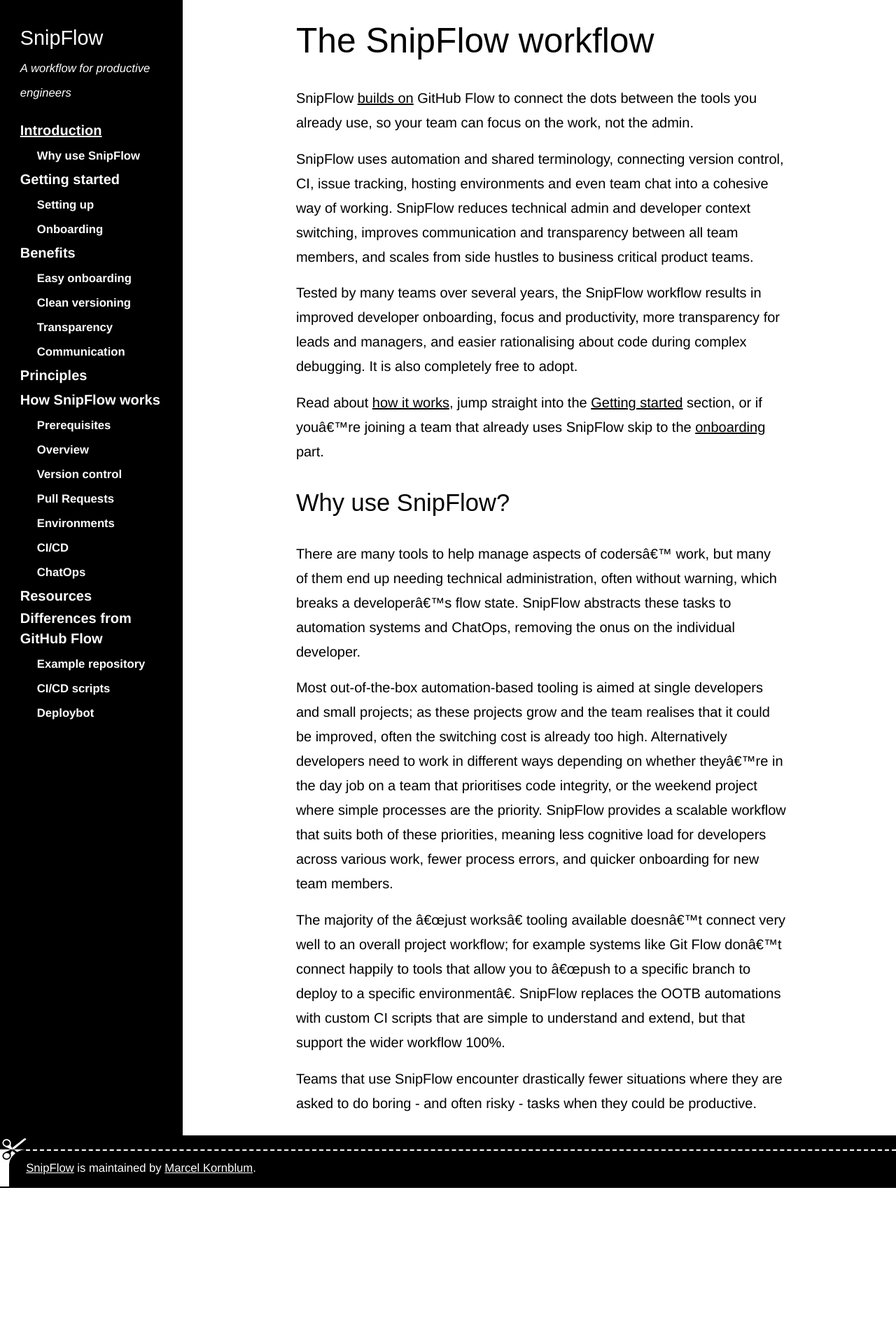
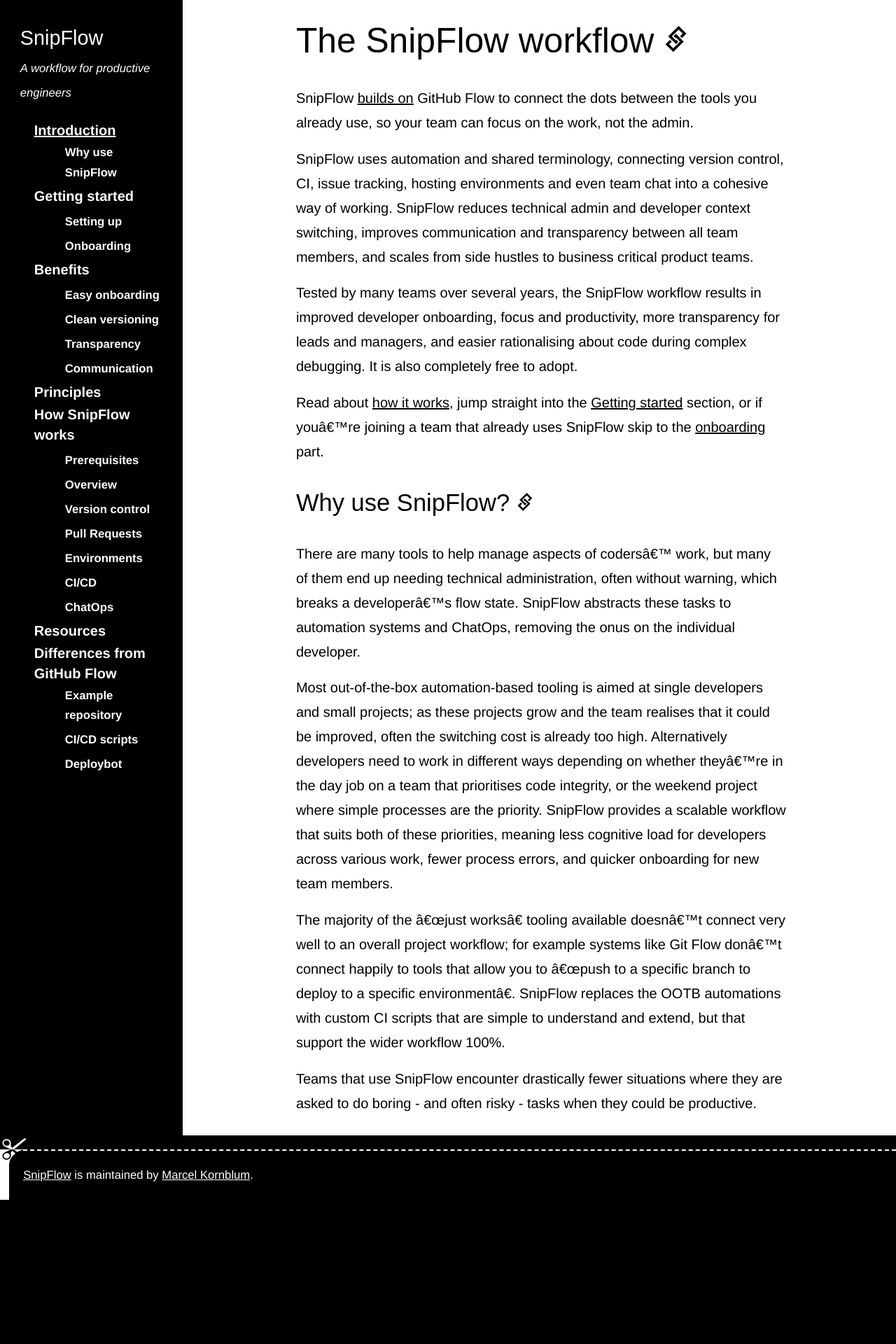
Before and after one commit to marcelkornblum/snipflow, a Jekyll site: the page built from docs/README.md, in a window 1280 px wide. Shown: the top 1920 px of the page at 70% size. Built offline with Jekyll 4.4.1, drawn with Linux system fonts in a browser that asks for light colours; some web fonts are replaced; our own code applies the rules of GitHub Pages for plain Markdown files; before the commit the page ends 1697 px from its top, so only the background shows below that.

Commit message:
Styling tweaks (#8)
fixes #6 (to the extent it wasn't already addressed in #5)

Icons for anchor lionks and external links
footer rework to go full height regardless viewport size

```diff
--- a/docs/_layouts/default.html
+++ b/docs/_layouts/default.html
@@ -12,9 +12,11 @@
     </div>
 
     <footer>
-        <!-- <img src="./assets/images/icon.svg" alt="SnipFlow logo" id="footer-icon" height="2rem" width="2rem" /> -->
         <span id="site-footer-owner"><a href="{{ site.github.repository_url }}">SnipFlow</a> is maintained by <a href="{{ site.github.owner_url }}">Marcel Kornblum</a>.</span>
     </footer>
+
+    <object id="external-link" data="./assets/images/external-link.svg" type="image/svg+xml"></object>
+    <object id="anchor" data="./assets/images/anchor.svg" type="image/svg+xml"></object>
 
 <script lang="javascript" src="./assets/js/menu.js"></script>
 </body>
--- a/docs/_scss/main.scss
+++ b/docs/_scss/main.scss
@@ -61,16 +61,13 @@
     max-inline-size: none;
 }
 
-h1,
-h2,
-h3 {
-    margin-bottom: 1rem;
-    font-family: 'Gilroy-Heavy', sans-serif;
-    line-height: var(--ratio);
+strong {
+    font-weight: 700;
 }
 
-strong {
-    font-weight: 700;
+ul {
+    list-style-position: inside;
+    padding-left: 1em;
 }
 
 code {
@@ -80,10 +77,12 @@
     padding: 0 .2rem;
 }
 
-blockquote p {
-    // font-size: var(--s1);
-    font-weight: 700;
-    padding: 0 var(--s2);
+h1,
+h2,
+h3 {
+    margin-bottom: 1rem;
+    font-family: 'Gilroy-Heavy', sans-serif;
+    line-height: var(--ratio);
 }
 
 h1 {
@@ -96,6 +95,15 @@
 
 h3 {
     font-size: var(--s1);
+}
+
+blockquote p {
+    font-weight: 700;
+    padding: 0 var(--s2);
+}
+
+p a:hover {
+    text-decoration-style: double;
 }
 
 main > * + * {
@@ -113,6 +121,25 @@
     margin-left: auto;
     margin-right: auto;
     max-width: 35rem;
+}
+
+h1 svg,
+h2 svg,
+h3 svg,
+p svg {
+    width: .75em;
+    height: .75em;
+    margin: 0 0 0 .25em;
+}
+
+p svg {
+    margin-bottom: .25em;
+}
+
+h1 a:hover,
+h2 a:hover,
+h3 a:hover {
+    border-bottom: 0.1em solid black;
 }
 
 #home-link {
@@ -139,10 +166,18 @@
  ***********************************************************
  */
 
+body {
+    display: flex;
+    flex-direction: column;
+    height: 100vh;
+    background-color: black;
+}
+
 #page {
     display: flex;
     flex-wrap: wrap;
     min-width: 320px;
+    background-color: white;
 }
 
 header,
@@ -153,7 +188,6 @@
 header {
     flex-basis: 13rem;
     flex-grow: 1;
-    // display: flex;
     padding-top: var(--s2);
     background-color: black;
     color: white;
@@ -167,15 +201,16 @@
 }
 
 footer {
-    max-width: 100vw;
-    // background-color: black;
-    // outline: white dashed 3px;
+    flex-grow: 999;
+    max-inline-size: 100vw;
+    width: 100vw;
+    color: white;
+    padding-top: var(--s0);
+    font-size: var(--s-1);
+
     background: no-repeat black top left/2rem url("../images/icon.svg");
-    color: white;
-    padding: var(--s0) 0 var(--s-2) var(--s1);
-    font-size: var(--s-1);
+    display: flex;
 }
-
 
 /* Header and nav */
 
@@ -282,19 +317,24 @@
 
 /* Footer */
 
-footer::before {
-    content: "";
-    position: relative;
-    right: var(--s1);
-    top: var(--s-4);
-    background-color: white;
-    padding: .35rem .33rem;
-}
-
 footer #site-footer-owner {
     display: inline-block;
     width: calc(100% - 0.66rem);
+    height: 100%;
     max-inline-size: 100vw;
     border-top: 2px dashed white;
-    padding-top: .5rem;
+    padding: var(--s0) 0;
+    margin-left: var(--s0);
 }
+
+footer::before {
+    content: "";
+    margin-top: var(--s-1);
+    background-color: white;
+    padding: 0.35rem 0.33rem;
+}
+
+#external-link,
+#anchor {
+    visibility: hidden;
+}
--- a/docs/assets/js/menu.js
+++ b/docs/assets/js/menu.js
@@ -79,5 +79,43 @@
   }
 }
 
+function decorateAnchors() {
+  // add external link icon to relevant links in main content
+  const mainContentNode = document.getElementsByTagName("main")[0];
+  const links = mainContentNode.getElementsByTagName("a");
+  const externalLinkSvgObject =
+    document.getElementById("external-link").contentDocument;
+  const externalLinkSvg = externalLinkSvgObject.getElementsByTagName("svg")[0];
+
+  for (let link of links) {
+    // only external ones
+    if (link.attributes.href.value.startsWith("http")) {
+      link.outerHTML += externalLinkSvg.outerHTML;
+    }
+  }
+
+  // add anchor icon to headings in main content
+  const h1Headings = Array.from(mainContentNode.getElementsByTagName("h1"));
+  const h2Headings = Array.from(mainContentNode.getElementsByTagName("h2"));
+  const h3Headings = Array.from(mainContentNode.getElementsByTagName("h3"));
+  let headings = h1Headings.concat(h2Headings, h3Headings);
+  const anchorSvgObject = document.getElementById("anchor").contentDocument;
+  const anchorSvg = anchorSvgObject.getElementsByTagName("svg")[0];
+
+  for (let heading of headings) {
+    heading.innerHTML +=
+      "<a href='#" +
+      heading.attributes.id.value +
+      "' alt='link to this anchor'>" +
+      anchorSvg.outerHTML +
+      "</a>";
+  }
+}
+
 window.onresize = handleOnResize;
-handleOnResize();
+
+window.addEventListener("resize", handleOnResize);
+window.addEventListener("load", function () {
+  handleOnResize();
+  decorateAnchors();
+});
```
